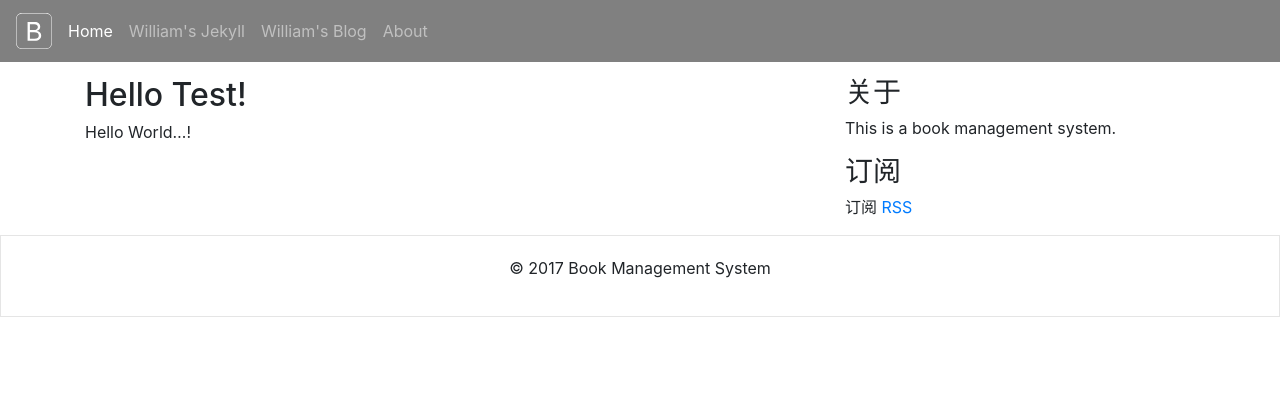
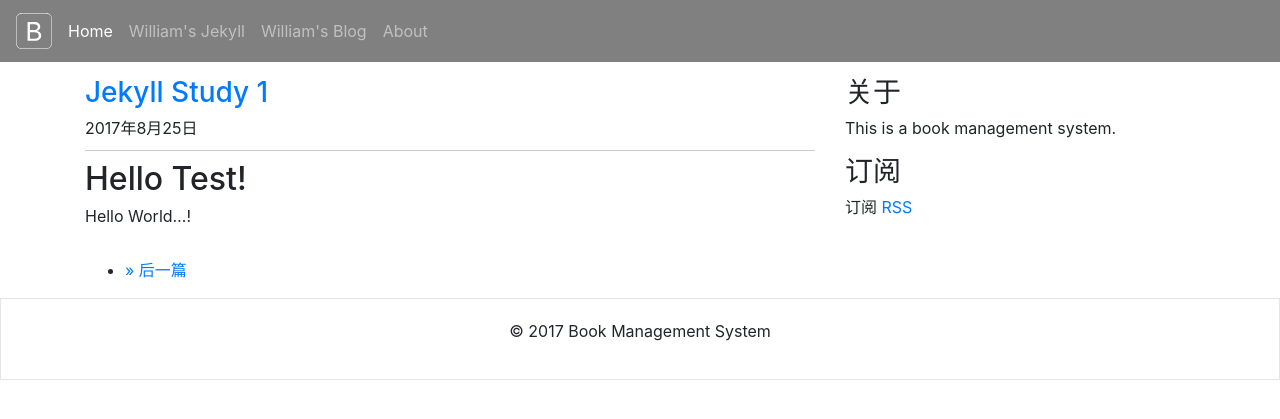
Before and after one commit to zzunstu/Test, a Jekyll site: the page built from _posts/2017-08-25-hello.md, in a window 1280 px wide. Shown: the top 419 px of the page. Built offline with Jekyll 4.4.1, drawn with Linux system fonts in a browser that asks for light colours.

Commit message:
Update 2017-08-25-hello.md

```diff
--- a/_posts/2017-08-25-hello.md
+++ b/_posts/2017-08-25-hello.md
@@ -1,6 +1,6 @@
 ---
-layout: default
-title: my test page 1
+layout: post
+title: Jekyll Study 1
 ---
 
 ## Hello Test!
```
